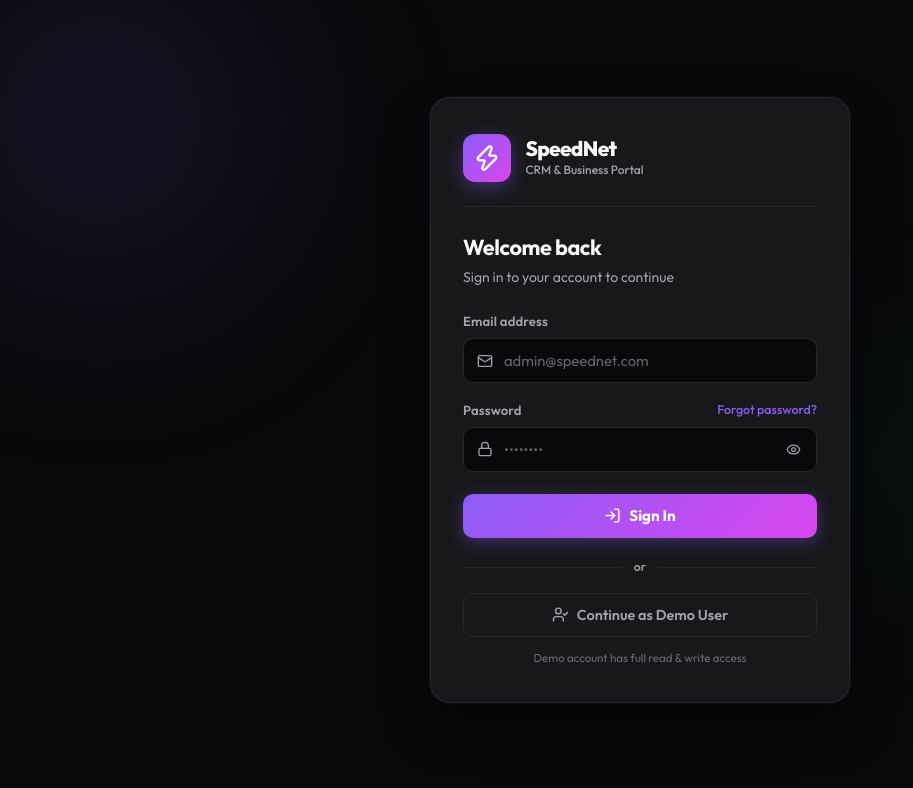
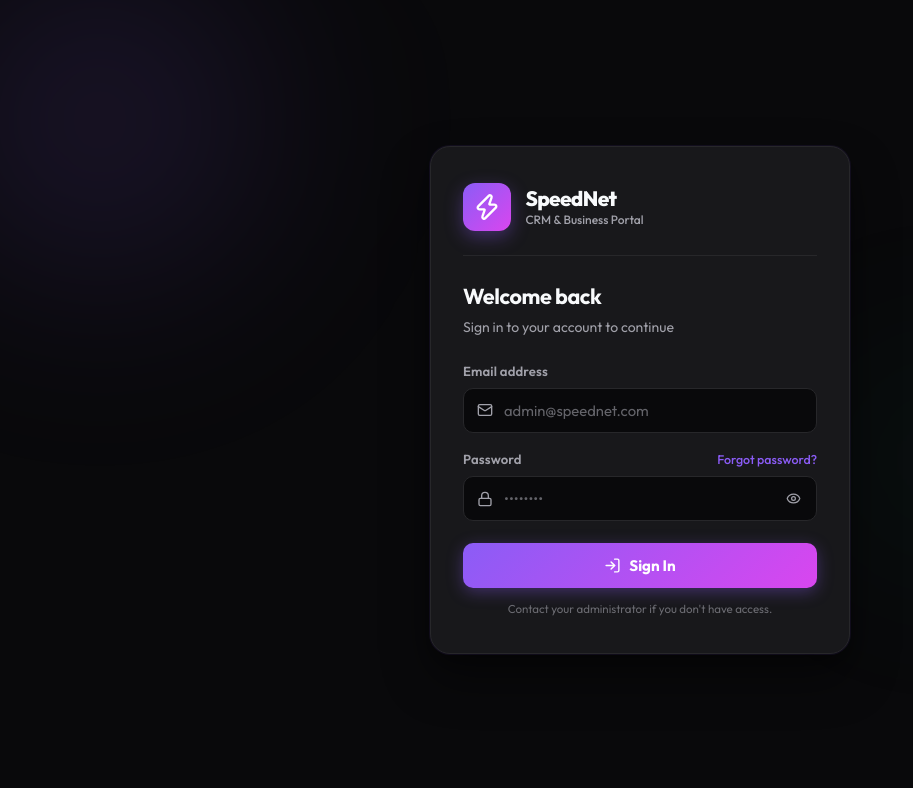
Before and after one commit to abnv-8083/speed, a React (Vite) app: page /login in a window 1280 px wide. Shown: the top 788 px of the page, without its empty margins (0-913 px from the left). Built offline with nearby package versions, Linux system fonts and the light colour scheme; no server answers.

Commit message:
fix: remove demo login option from login page

```diff
--- a/src/pages/Login.jsx
+++ b/src/pages/Login.jsx
@@ -1,6 +1,6 @@
 import React, { useState } from 'react';
 import { useNavigate } from 'react-router-dom';
-import { LogIn, Zap, UserCheck, Mail, Lock, Eye, EyeOff } from 'lucide-react';
+import { LogIn, Zap, Mail, Lock, Eye, EyeOff } from 'lucide-react';
 import { api, setToken } from '../api';
 import './Login.css';
 
@@ -134,26 +134,9 @@ const Login = () => {
           </button>
         </form>
 
-        {/* Divider */}
-        <div className="login-or">
-          <span />
-          <p>or</p>
-          <span />
-        </div>
-
-        {/* Demo */}
-        <button
-          type="button"
-          className="login-demo-btn"
-          onClick={handleDemoLogin}
-          disabled={loading}
-        >
-          <UserCheck size={17} />
-          Continue as Demo User
-        </button>
 
         <p className="login-footer-note">
-          Demo account has full read &amp; write access
+          Contact your administrator if you don&apos;t have access.
         </p>
       </div>
     </div>
```
